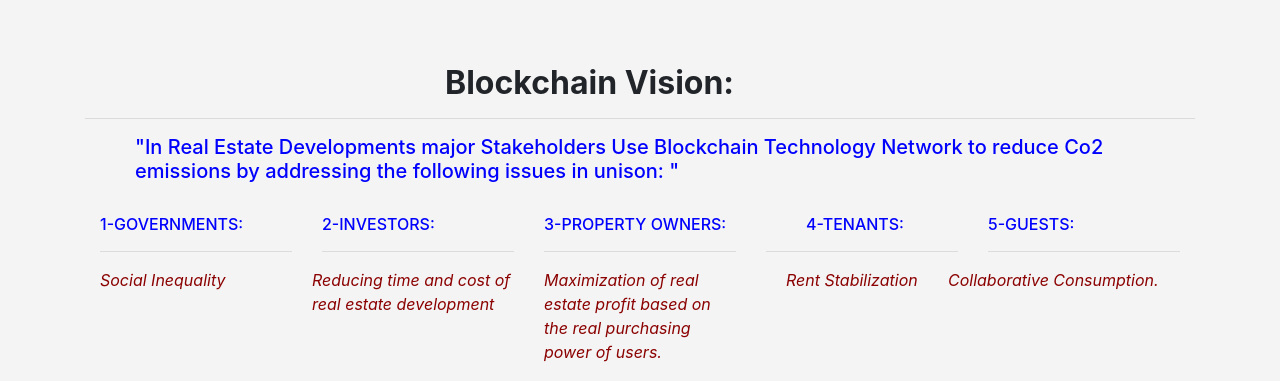
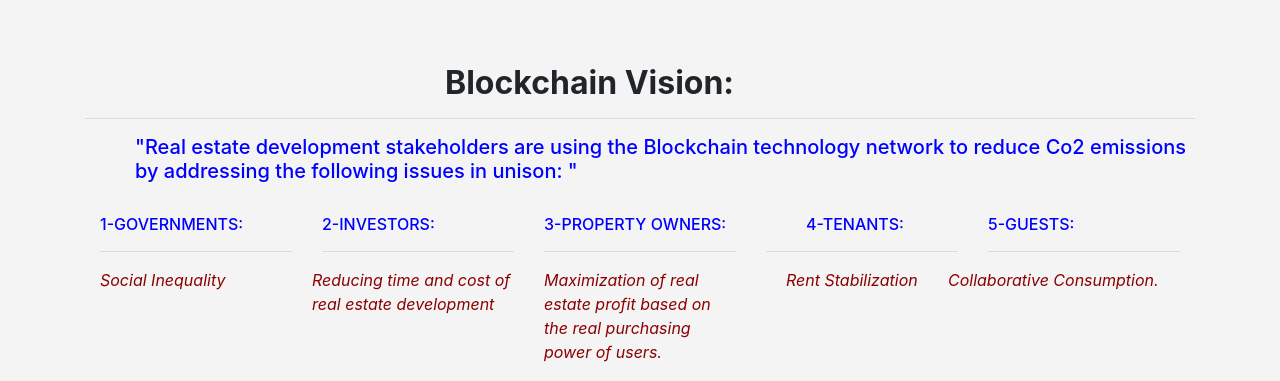
Before and after one commit to marco872/supercoserving, a Django app: page /gin/ in a window 1280 px wide. Shown: the part 129-510 px from the top of the page. Run offline with Django 3.2, Linux system fonts and the light colour scheme; some libraries are stand-ins or nearby versions.

Commit message:
blockchain explained

```diff
--- a/co_servings/templates/co_servings/gin.html
+++ b/co_servings/templates/co_servings/gin.html
@@ -51,7 +51,7 @@ h6 {
 
 <hr>
 
-<h5 style="color:blue; margin-left: 50px;">"In Real Estate Developments major Stakeholders  Use  Blockchain Technology Network   to reduce Co2 emissions  by addressing the following issues in unison: "</h5>
+<h5 style="color:blue; margin-left: 50px;">"Real estate development stakeholders are using the Blockchain technology network to reduce Co2 emissions by addressing the following issues in unison: "</h5>
 
      <br>
 
```
